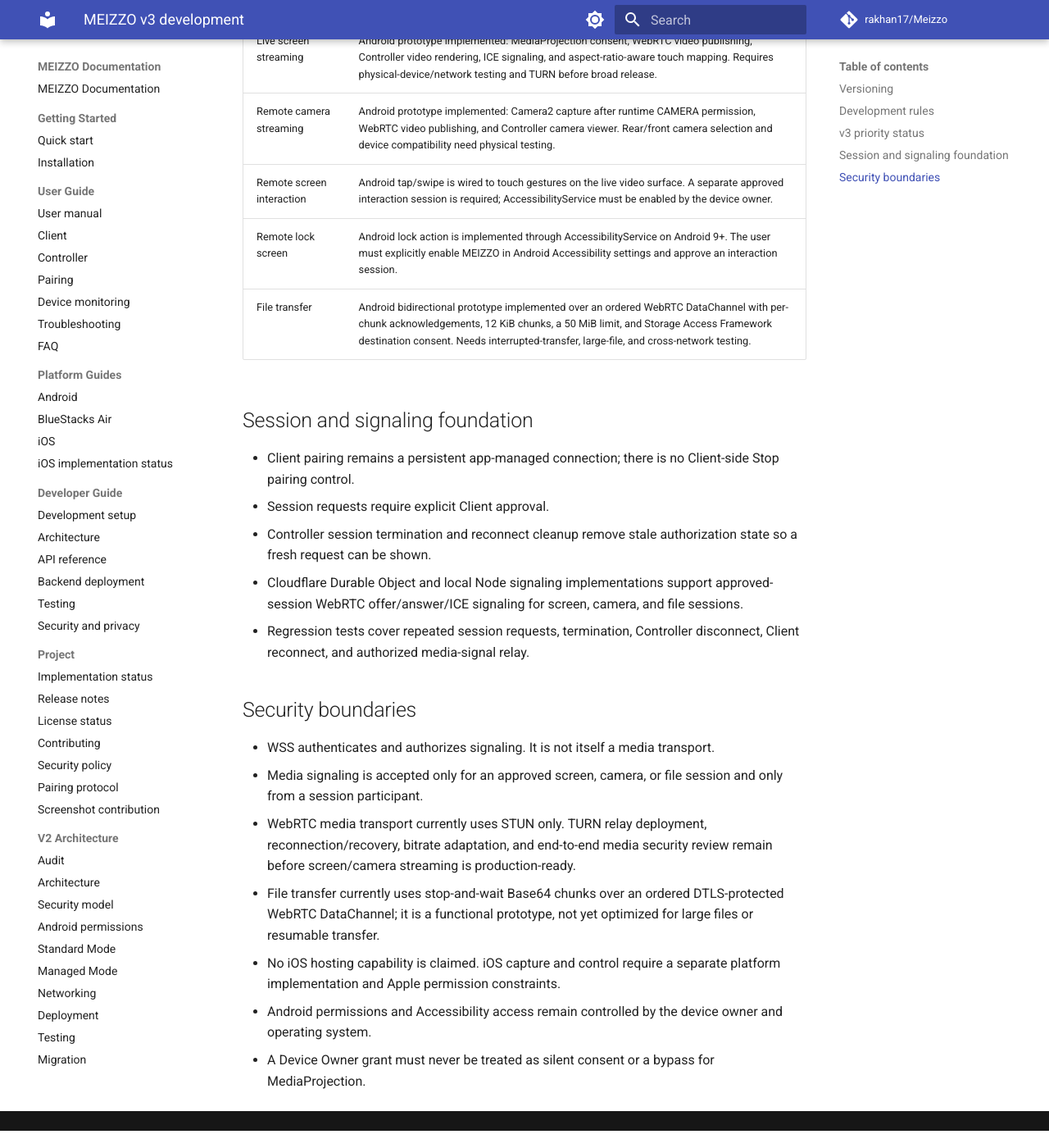
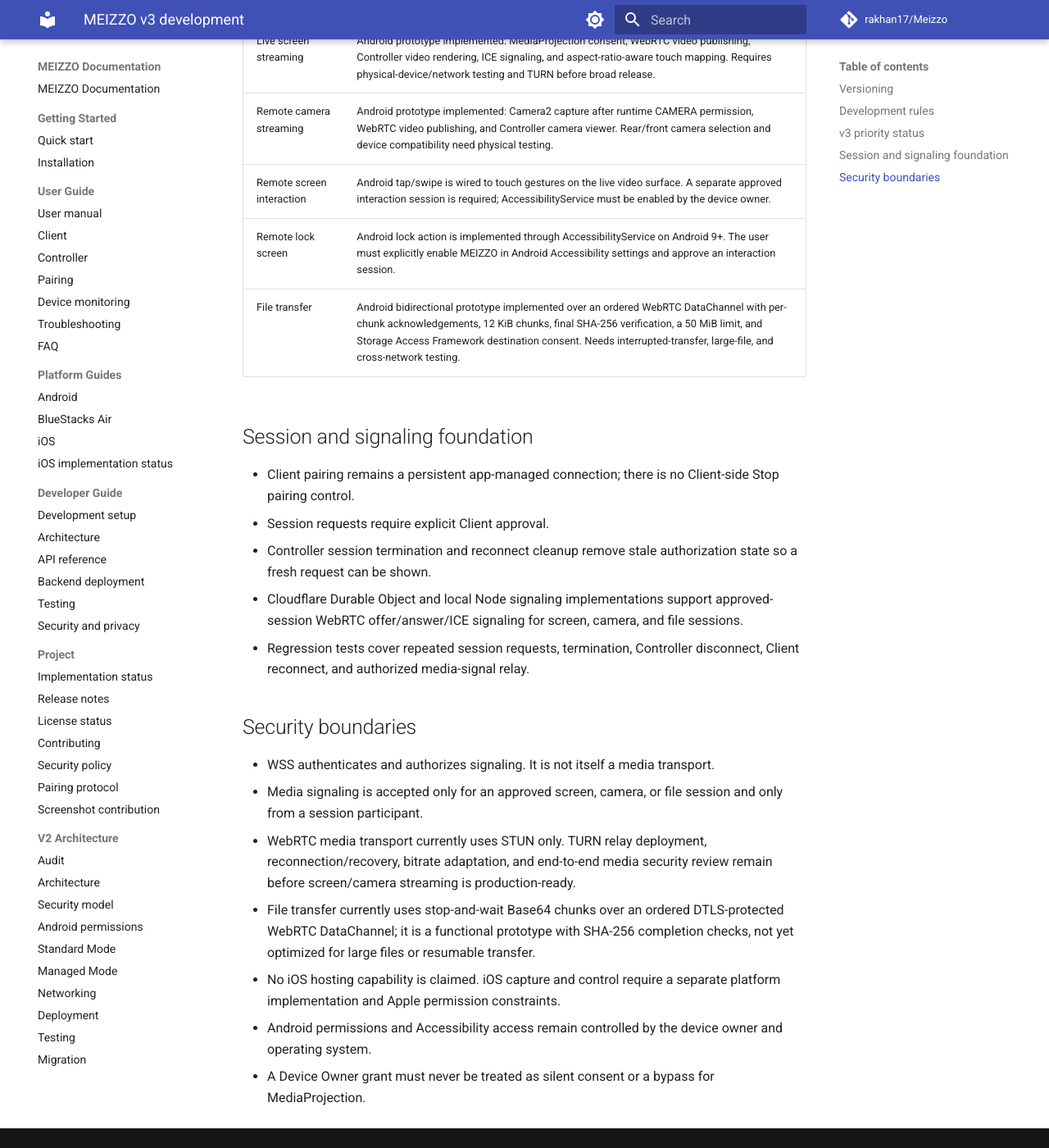
Before and after one commit to rakhan17/Meizzo, an MkDocs documentation site: the page built from docs/v3/README.md, in a window 1280 px wide and 1400 px high, scrolled down 860 px. Shown: the whole window at 82% size. Built offline with MkDocs 1.6.1 and Material for MkDocs 9.7.7, drawn with Linux system fonts in a browser that asks for light colours; comment, search, counter and statistics services are not loaded; before the commit the page ends 2239 px from its top, so only the background shows below that.

Commit message:
docs(files): record final SHA-256 verification

```diff
--- a/docs/v3/README.md
+++ b/docs/v3/README.md
@@ -25,7 +25,7 @@ This branch is the isolated development line for MEIZZO 3.x. The v2.5.0 stable l
 | Remote camera streaming | Android prototype implemented: Camera2 capture after runtime CAMERA permission, WebRTC video publishing, and Controller camera viewer. Rear/front camera selection and device compatibility need physical testing. |
 | Remote screen interaction | Android tap/swipe is wired to touch gestures on the live video surface. A separate approved interaction session is required; AccessibilityService must be enabled by the device owner. |
 | Remote lock screen | Android lock action is implemented through AccessibilityService on Android 9+. The user must explicitly enable MEIZZO in Android Accessibility settings and approve an interaction session. |
-| File transfer | Android bidirectional prototype implemented over an ordered WebRTC DataChannel with per-chunk acknowledgements, 12 KiB chunks, a 50 MiB limit, and Storage Access Framework destination consent. Needs interrupted-transfer, large-file, and cross-network testing. |
+| File transfer | Android bidirectional prototype implemented over an ordered WebRTC DataChannel with per-chunk acknowledgements, 12 KiB chunks, final SHA-256 verification, a 50 MiB limit, and Storage Access Framework destination consent. Needs interrupted-transfer, large-file, and cross-network testing. |
 
 ## Session and signaling foundation
 
@@ -40,7 +40,7 @@ This branch is the isolated development line for MEIZZO 3.x. The v2.5.0 stable l
 - WSS authenticates and authorizes signaling. It is not itself a media transport.
 - Media signaling is accepted only for an approved screen, camera, or file session and only from a session participant.
 - WebRTC media transport currently uses STUN only. TURN relay deployment, reconnection/recovery, bitrate adaptation, and end-to-end media security review remain before screen/camera streaming is production-ready.
-- File transfer currently uses stop-and-wait Base64 chunks over an ordered DTLS-protected WebRTC DataChannel; it is a functional prototype, not yet optimized for large files or resumable transfer.
+- File transfer currently uses stop-and-wait Base64 chunks over an ordered DTLS-protected WebRTC DataChannel; it is a functional prototype with SHA-256 completion checks, not yet optimized for large files or resumable transfer.
 - No iOS hosting capability is claimed. iOS capture and control require a separate platform implementation and Apple permission constraints.
 - Android permissions and Accessibility access remain controlled by the device owner and operating system.
 - A Device Owner grant must never be treated as silent consent or a bypass for MediaProjection.
```
